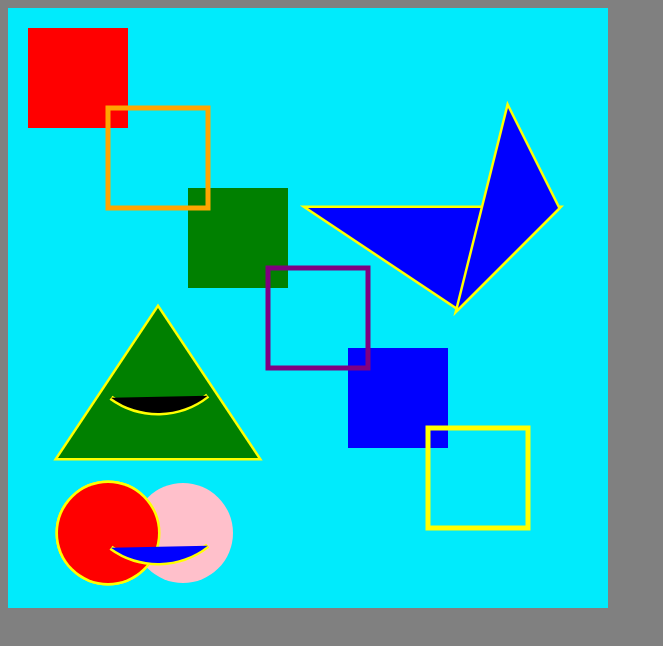
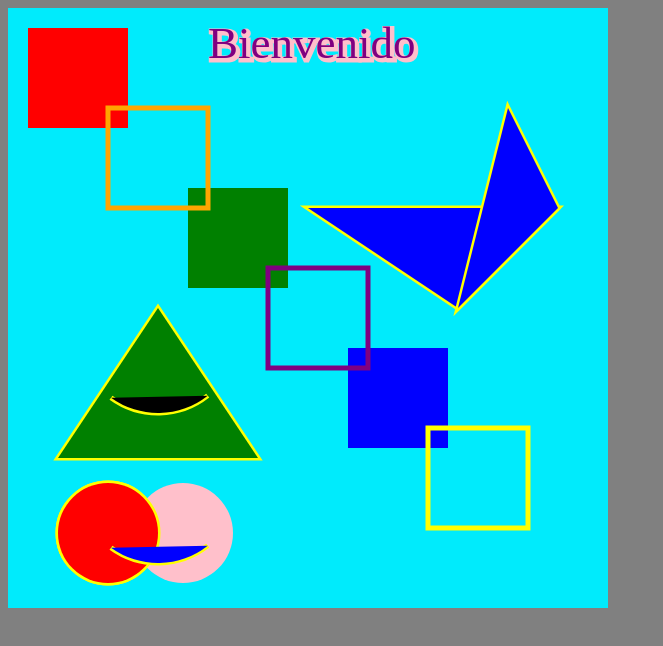
Before and after one commit to MarcoMarquez2003/Programacion_Avanzada_U1, a plain HTML site: page index.html in a window 1280 px wide. Shown: the whole page, without its empty margins (0-663 px from the left). Drawn offline with Linux system fonts and the light colour scheme.

Commit message:
Commit Texto

```diff
--- a/index.html
+++ b/index.html
@@ -95,6 +95,12 @@
         ctx.arc(150, 475, 80, 0.9, 0.7 * Math.PI);
         ctx.stroke();
         ctx.fill()
+
+        ctx.strokeStyle="pink"
+        ctx.fillStyle="purple"
+        ctx.font= "45px Arial Black";
+        ctx.strokeText("Bienvenido",202,52)
+        ctx.fillText("Bienvenido",200,50)
     </script>
 </body>
 </html>
```
